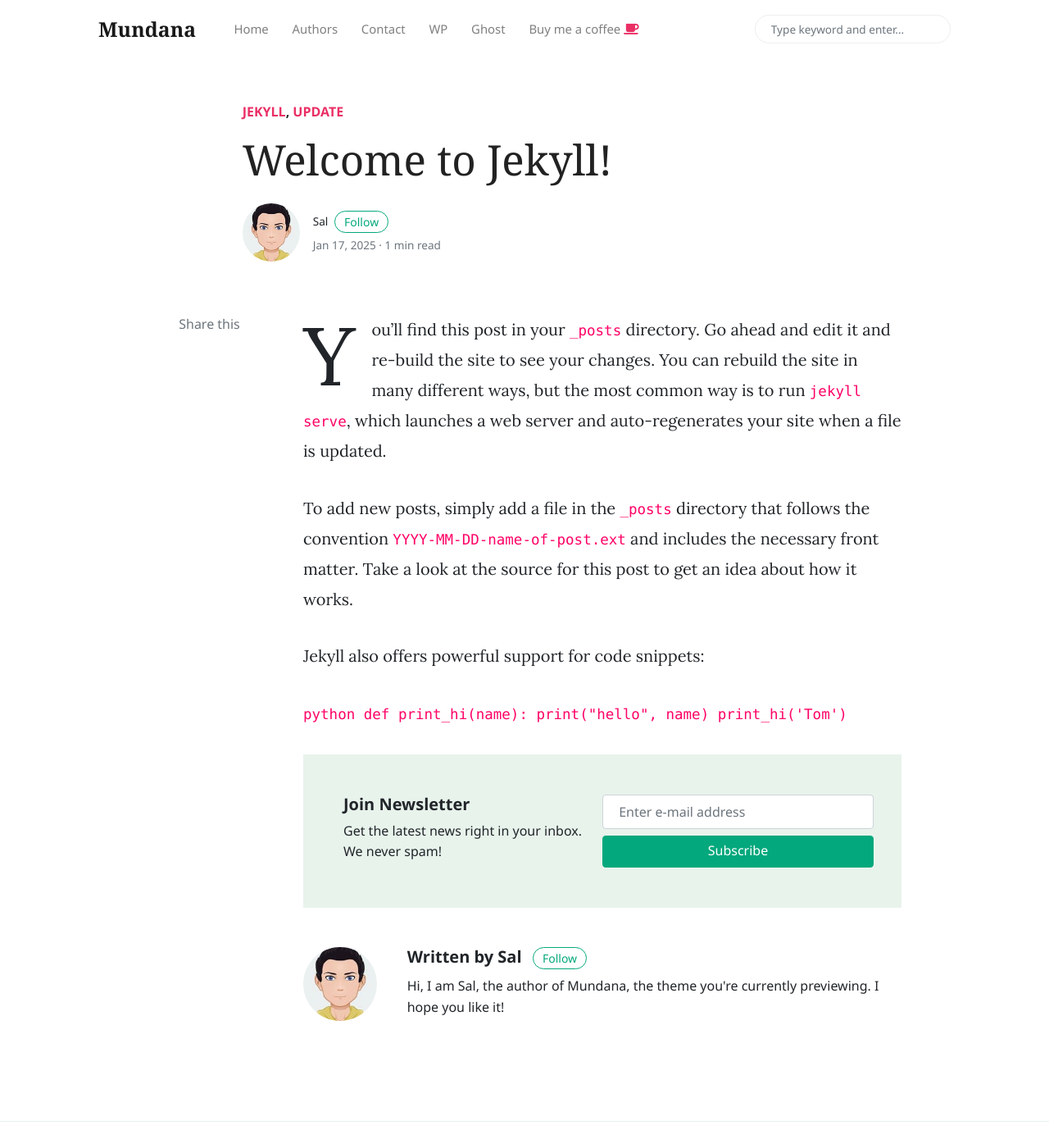
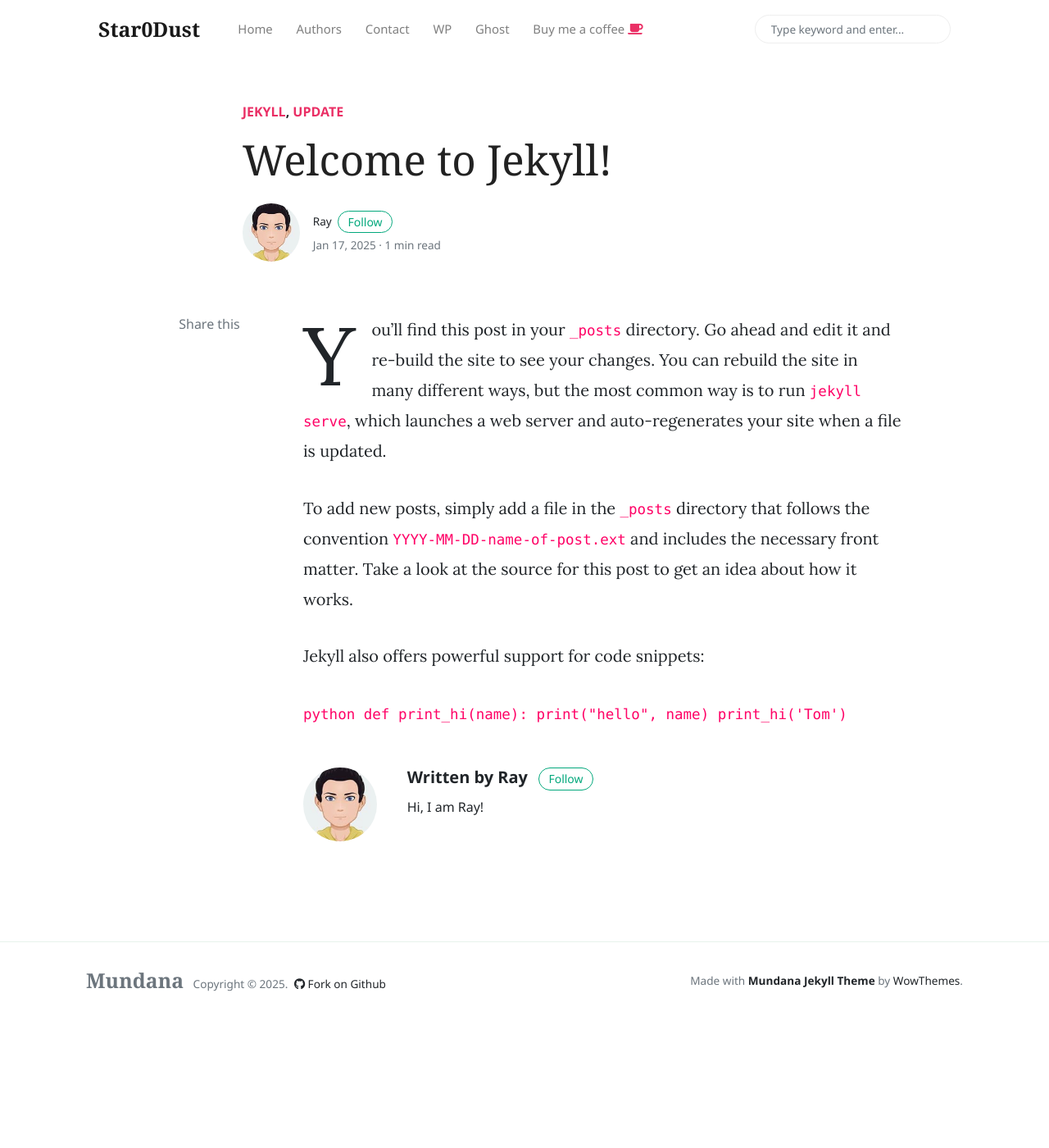
Before and after one commit to dnest/dnest.github.io, a Jekyll site: the page built from _posts/2025-01-17-first-post.md, in a window 1280 px wide and 1400 px high. Shown: the whole window at 82% size. Built offline with Jekyll 4.4.1, drawn with Linux system fonts in a browser that asks for light colours; nearby versions of some CDN libraries; comment, search, counter and statistics services are not loaded.

Commit message:
edit index

```diff
--- a/_config.yml
+++ b/_config.yml
@@ -1,13 +1,12 @@
 # Site
-name: 'Mundana'
-description: 'Mundana is a free Jekyll theme for awesome people like you, Medium like.'
+name: 'Star0Dust'
+description: 'Blog of Star0Dust.'
 logo: 'assets/images/logo.png'
 favicon: 'assets/images/favicon.ico'
 url: 'dnest.github.io'
 baseurl: ''
-disqus: 'demowebsite'
-email: 'wowthemesnet@gmail.com'
-mailchimp-list: 'https://wowthemes.us11.list-manage.com/subscribe/post?u=8aeb20a530e124561927d3bd8&amp;id=8c3d2d214b'
+disqus: 'blog'
+email: 'dnest@nate.com'
 
 include: ["_pages"]
 permalink: /:title/
@@ -20,19 +19,19 @@
   - jekyll-seo-tag
 
 authors:
-    sal:
-      name:           Sal
-      site:           https://www.wowthemes.net
+    ray:
+      name:           Ray
+      site:           https://dnest.github.io
       avatar:         /assets/images/avatar1.jpg
-      bio:            "Hi, I am Sal, the author of Mundana, the theme you're currently previewing. I hope you like it!"
-      email:          wowthemesnet@gmail.com
-      twitter:        https://twitter.com/wowthemesnet
+      bio:            "Hi, I am Ray!"
+      email:          dnest@nate.com
+      twitter:        https://twitter.com/dnest0
 
-    jane:
-      name:           Jane
-      site:           https://www.wowthemes.net
+    samgil2:
+      name:           Samgil2
+      site:           https://dnest.github.io
       avatar:         /assets/images/avatar2.jpg
-      bio:            "Blogger, fashionista, love to explore new ideas and write on my morning coffee!"
+      bio:            "Cat!"
       email:          fakemail@gmail.com
       twitter:        https://twitter.com/wowthemesnet
 
@@ -44,7 +43,7 @@
       path: "_posts"
     values:
       layout: post
-      author: sal
+      author: ray
       avatar: /assets/images/avatar1.jpg
 
   # all pages
```
